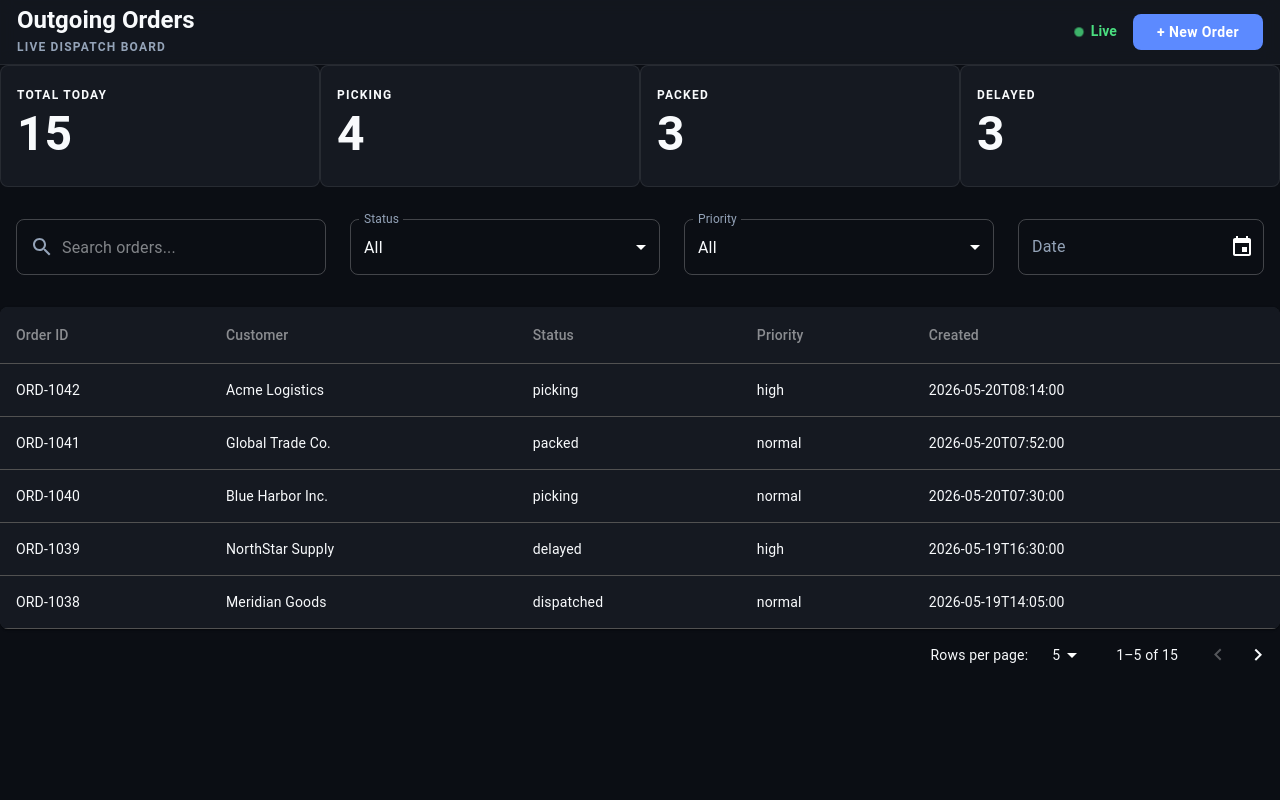
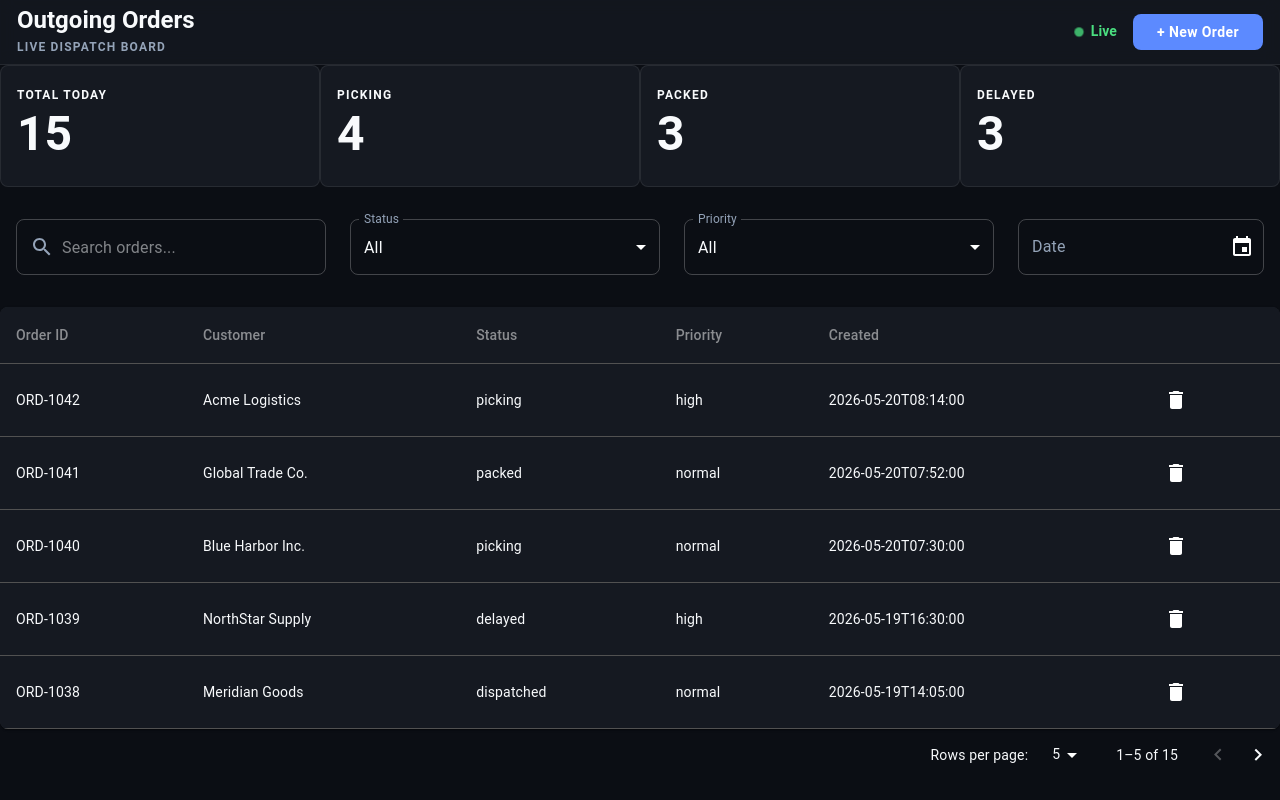
Before and after one commit to julio22b/outgoing-orders-frontend, a React (Vite) app: page / in a window 1280 px wide. Built offline with nearby package versions, Linux system fonts and the light colour scheme.

Commit message:
add delete dialog

```diff
--- a/src/app/constants.ts
+++ b/src/app/constants.ts
@@ -8,12 +8,13 @@ export const ORDER_STATUSES = {
     DISPATCHED: 'dispatched',
 } as const;
 
-export const DATA_GRID_HEADERS: DataGridHeadersInterface[] = [
+export const OUTGOING_ORDERS_DATAGRID_COLUMNS: DataGridHeadersInterface[] = [
     { title: 'Order ID', id: ' order-id' },
     { title: 'Customer', id: 'customer' },
     { title: 'Status', id: 'status' },
     { title: 'Priority', id: 'priority' },
     { title: 'Created', id: 'created' },
+    { title: '', id: 'actions' },
 ];
 
 export const ORDER_FIELDS = {
--- a/src/app/types/types.ts
+++ b/src/app/types/types.ts
@@ -9,6 +9,7 @@ interface OutgoingOrderInterface {
 interface DataGridHeadersInterface {
     title: string;
     id: string;
+    width?: string;
 }
 
 export type { OutgoingOrderInterface, DataGridHeadersInterface };
--- a/src/components/DataGrid/DataGrid.tsx
+++ b/src/components/DataGrid/DataGrid.tsx
@@ -1,4 +1,5 @@
 import {
+    IconButton,
     Paper,
     Table,
     TableBody,
@@ -7,16 +8,23 @@ import {
     TableHead,
     TablePagination,
     TableRow,
+    Tooltip,
 } from '@mui/material';
-import { DATA_GRID_HEADERS } from '../../app/constants';
+import { OUTGOING_ORDERS_DATAGRID_COLUMNS } from '../../app/constants';
 import { useState } from 'react';
 import { useAppSelector } from '../../app/hooks';
+import DeleteIcon from '@mui/icons-material/Delete';
+import DeleteConfirmationDialog from '../DeleteConfirmationDialog.tsx/DeleteConfirmationDialog';
+import type { OutgoingOrderInterface } from '../../app/types/types';
 
 const DataGrid = () => {
     const rows = useAppSelector((state) => state.outgoingOrders.orders);
     const { status, priority, date, search } = useAppSelector((state) => state.filters);
     const [rowsPerPage, setRowsPerPage] = useState(5);
     const [page, setPage] = useState(0);
+    const [isDeleteConfirmationDialogOpen, setIsDeleteConfirmationDialogOpen] = useState(false);
+    const [selectedOrder, setSelectedOrder] = useState<OutgoingOrderInterface | null>(null);
+
     const normalizedSearch = search.toLocaleLowerCase();
     const visibleRows = rows
         .filter((row) => {
@@ -44,7 +52,7 @@ const DataGrid = () => {
                 <Table sx={{ backgroundColor: 'background.paper' }}>
                     <TableHead>
                         <TableRow>
-                            {DATA_GRID_HEADERS.map((header) => (
+                            {OUTGOING_ORDERS_DATAGRID_COLUMNS.map((header) => (
                                 <TableCell key={header.id} sx={{ color: 'white', opacity: 0.5 }}>
                                     {header.title}
                                 </TableCell>
@@ -59,6 +67,18 @@ const DataGrid = () => {
                                 <TableCell>{row.status}</TableCell>
                                 <TableCell>{row.priority}</TableCell>
                                 <TableCell>{row.createdAt}</TableCell>
+                                <TableCell>
+                                    <Tooltip title='Delete'>
+                                        <IconButton
+                                            onClick={() => {
+                                                setSelectedOrder(row);
+                                                setIsDeleteConfirmationDialogOpen(true);
+                                            }}
+                                        >
+                                            <DeleteIcon />
+                                        </IconButton>
+                                    </Tooltip>
+                                </TableCell>
                             </TableRow>
                         ))}
                     </TableBody>
@@ -73,6 +93,11 @@ const DataGrid = () => {
                 onPageChange={(_, newPage) => setPage(newPage)}
                 onRowsPerPageChange={handleChangeRowsPerPage}
             />
+            <DeleteConfirmationDialog
+                closeDialog={() => setIsDeleteConfirmationDialogOpen(false)}
+                isOpen={isDeleteConfirmationDialogOpen}
+                selectedOrder={selectedOrder}
+            />
         </>
     );
 };
--- /dev/null
+++ b/src/components/DeleteConfirmationDialog.tsx/DeleteConfirmationDialog.tsx
@@ -0,0 +1,24 @@
+import { Button, Dialog, DialogActions, DialogTitle } from '@mui/material';
+import type { OutgoingOrderInterface } from '../../app/types/types';
+
+interface DeleteConfirmationDialogProps {
+    isOpen: boolean;
+    selectedOrder: OutgoingOrderInterface | null
+    closeDialog: () => void;
+}
+
+const DeleteConfirmationDialog = ({ isOpen, selectedOrder, closeDialog }: DeleteConfirmationDialogProps) => {
+    return (
+        <Dialog open={isOpen} onClose={closeDialog}>
+            <DialogTitle>
+                {`Are you sure you want to delete this order ${selectedOrder?.id}?`}
+            </DialogTitle>
+            <DialogActions>
+                <Button onClick={closeDialog}>Cancel</Button>
+                <Button>Delete</Button>
+            </DialogActions>
+        </Dialog>
+    );
+};
+
+export default DeleteConfirmationDialog;
```
